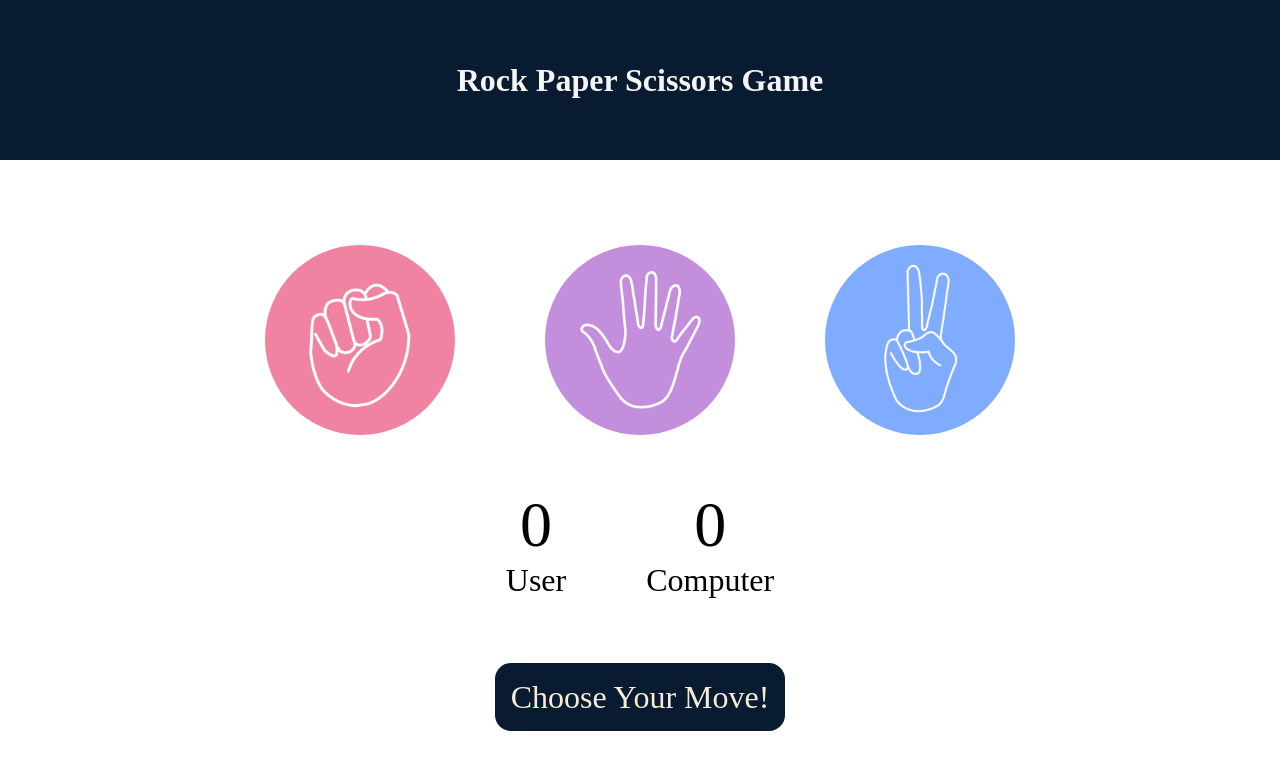
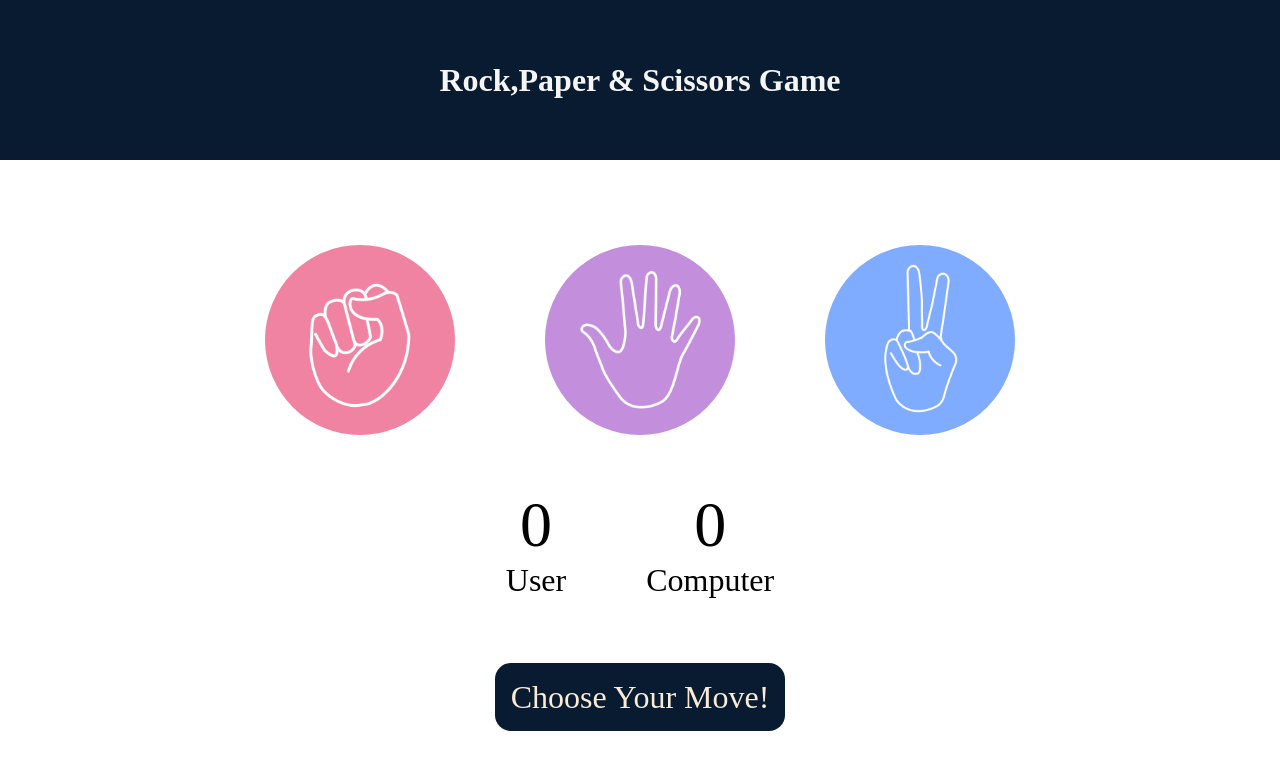
Before and after one commit to SkyIsBlue070/RockPaperScissorGame, a plain HTML site: page index.html in a window 1280 px wide. Drawn offline with Linux system fonts and the light colour scheme.

Commit message:
Update index.html
Changing title

```diff
--- a/index.html
+++ b/index.html
@@ -7,7 +7,7 @@
     <title>Rock-Paper-Scissors-Game</title>
 </head>
 <body>
-    <h1>Rock Paper Scissors Game</h1>
+    <h1>Rock,Paper & Scissors Game</h1>
     <div class="choices">
         <div class="choice" id="rock"> <img src="./images/rock.png"></div>
         <div class="choice" id="paper"> <img src="./images/paper.png"></div>
```
